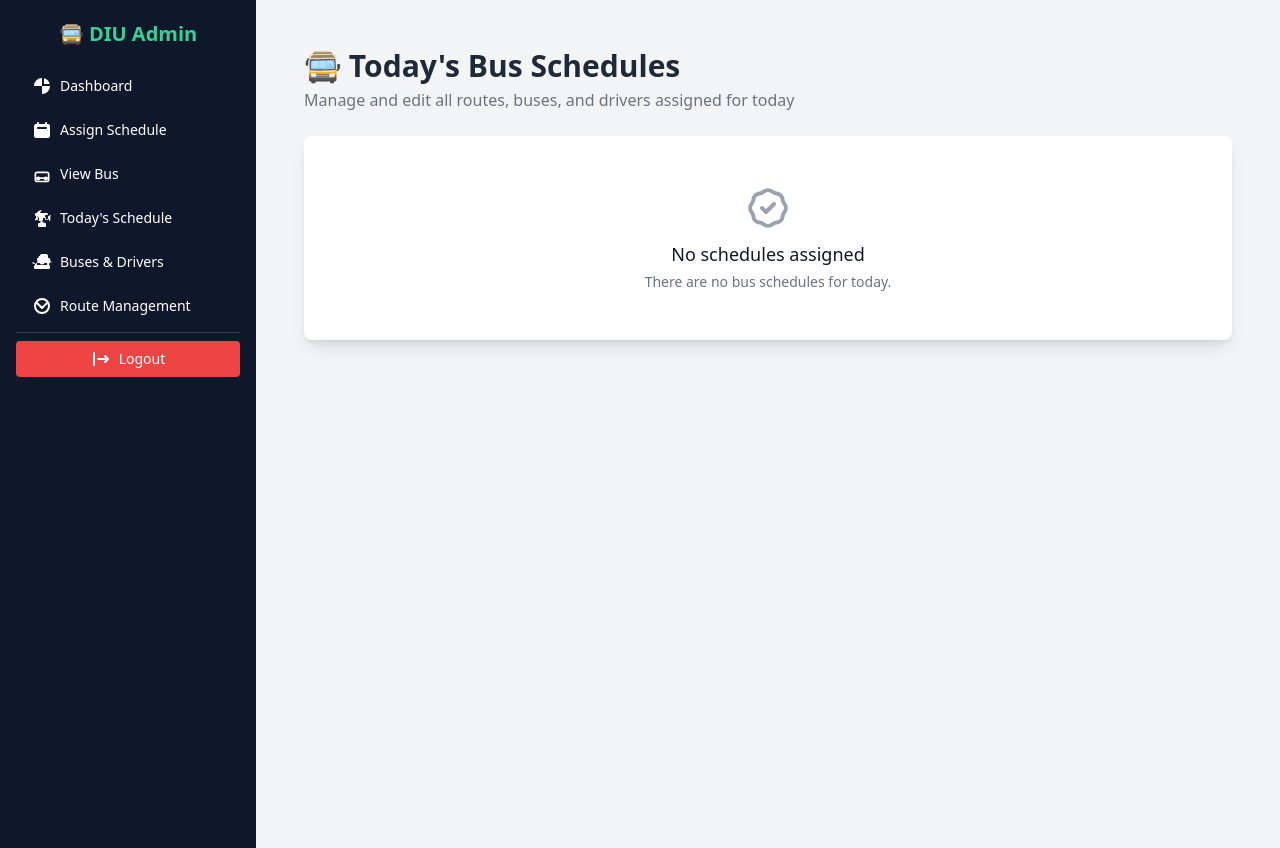
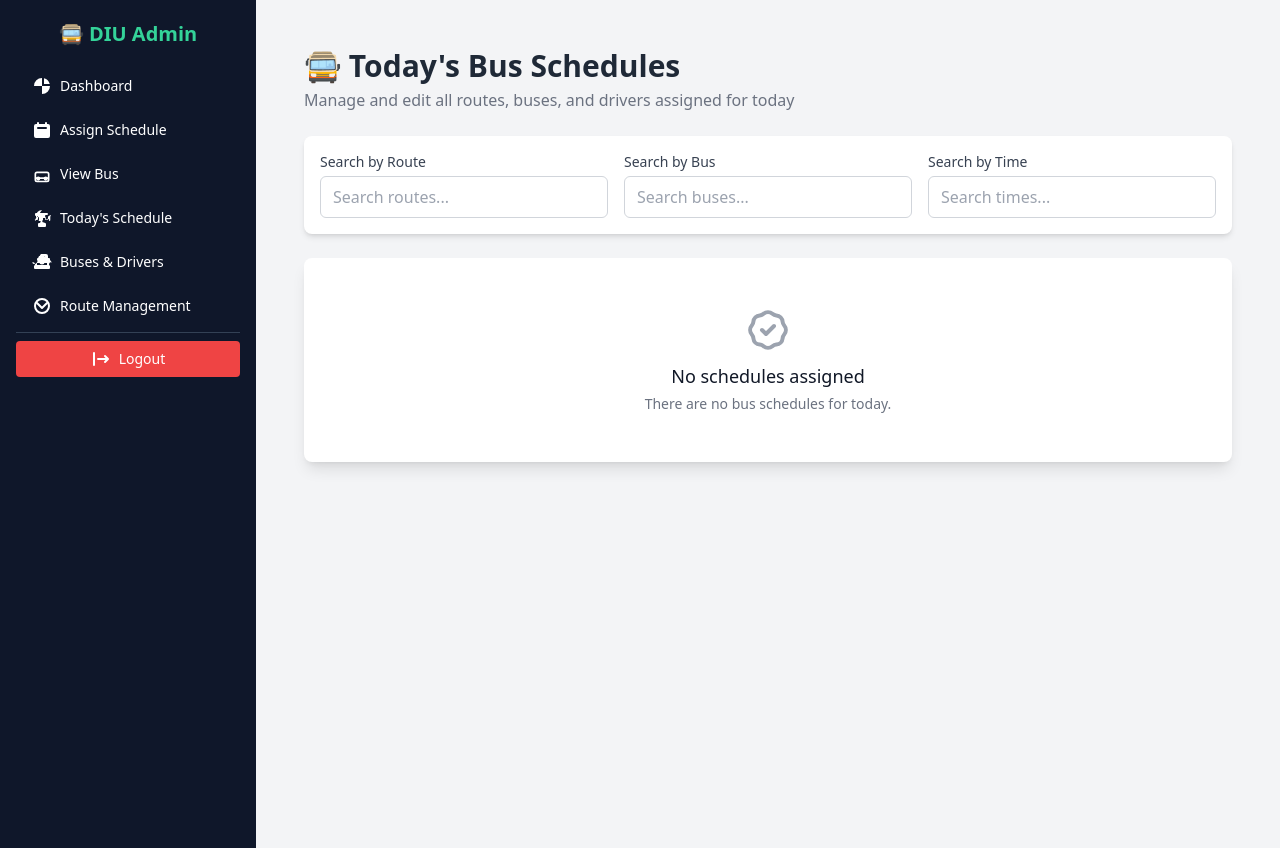
Before and after one commit to AbrarZaved/Transportation_System_by_Django, a Django app: page /today_schedules/ in a window 1280 px wide. Run offline with Django 5.2, Linux system fonts and the light colour scheme; the visitor is signed in with stand-in values (Sample User, id 1); data that the repository does not hold is empty; parts of the project's set-up code (start-up, migrations or seed data) failed here and were passed over; some libraries are stand-ins or nearby versions.

Commit message:
feat: Enhance scheduling features with trip type selection and client-side filtering

```diff
--- a/authentication/models.py
+++ b/authentication/models.py
@@ -52,6 +52,10 @@ class Supervisor(AbstractBaseUser):
 
     USERNAME_FIELD = "employee_id"
     REQUIRED_FIELDS = []
+
+    def save(self, *args, **kwargs):
+        self.password = make_password(self.password)
+        super().save(*args, **kwargs)
 
     def __str__(self):
         return self.email
--- a/templates/admin_kits/base.html
+++ b/templates/admin_kits/base.html
@@ -55,6 +55,7 @@
           </svg>
           Today's Schedule
         </a>
+        {% if request.user.is_superuser %}
         <a href="{% url 'manage_drivers_buses' %}" class="px-4 py-2 rounded hover:bg-slate-800 flex items-center gap-2">
           <svg xmlns="http://www.w3.org/2000/svg" class="h-5 w-5" viewBox="0 0 20 20" fill="currentColor">
             <path fill-rule="evenodd" d="M11.49 3.17c-.38-1.56-2.6-1.56-2.98 0a1.5 1.5 0 00-1.06 1.06c-1.56.38-1.56 2.6 0 2.98a1.5 1.5 0 001.06 1.06c.38 1.56 2.6 1.56 2.98 0a1.5 1.5 0 001.06-1.06c1.56-.38 1.56-2.6 0-2.98a1.5 1.5 0 00-1.06-1.06zM10 12.5a2.5 2.5 0 100-5 2.5 2.5 0 000 5z" clip-rule="evenodd" />
@@ -69,7 +70,7 @@
             </svg>
           Route Management
         </a>
-
+        {% endif %}
         <hr class="my-4 border-slate-700" />
         <a href="{% url 'logout' %}" class="mt-3 bg-red-500 hover:bg-red-600 px-4 py-2 rounded text-center text-sm flex items-center gap-2 justify-center">
           <svg xmlns="http://www.w3.org/2000/svg" class="h-5 w-5" viewBox="0 0 20 20" fill="currentColor">
--- a/templates/transport_manager/dashboard.html
+++ b/templates/transport_manager/dashboard.html
@@ -37,7 +37,7 @@
   <h3 class="text-base font-bold text-slate-800 mb-1">Today's Schedule</h3>
   <p class="text-xs text-slate-600">Get an overview of all bus schedules active for the current day. Monitor their status.</p>
   </a>
-
+  {% if request.user.is_superuser %}
   <a href="{% url "manage_drivers_buses" %}" class="bg-white rounded-lg p-3 shadow hover:shadow-md transition-all duration-300 transform hover:-translate-y-1 border border-purple-100">
     <div class="flex items-center justify-center w-8 h-8 bg-purple-500 text-white rounded-full mb-2">
       <svg xmlns="http://www.w3.org/2000/svg" class="h-5 w-5" fill="none" viewBox="0 0 24 24" stroke="currentColor" stroke-width="2">
@@ -59,6 +59,7 @@
   <h3 class="text-base font-bold text-slate-800 mb-1">Route Management</h3>
   <p class="text-xs text-slate-600">Add, view, and manage route details and assign them to specific drivers.</p>
   </a>
+  {% endif %}
 </div>
 
 <hr class="my-10 border-gray-200" />
--- a/templates/transport_manager/today_schedules.html
+++ b/templates/transport_manager/today_schedules.html
@@ -50,6 +50,39 @@
             <p class="text-gray-500 mt-1">Manage and edit all routes, buses, and drivers assigned for today</p>
         </div>
 
+        <!-- Search and Filter Section -->
+        <div class="bg-white rounded-lg shadow-md p-4 mb-6">
+            <div class="grid grid-cols-1 md:grid-cols-3 gap-4">
+                <div>
+                    <label class="block text-sm font-medium text-gray-700 mb-1">Search by Route</label>
+                    <input
+                        type="text"
+                        id="routeFilter"
+                        placeholder="Search routes..."
+                        class="w-full px-3 py-2 border border-gray-300 rounded-md focus:outline-none focus:ring-2 focus:ring-indigo-500 focus:border-indigo-500"
+                    />
+                </div>
+                <div>
+                    <label class="block text-sm font-medium text-gray-700 mb-1">Search by Bus</label>
+                    <input
+                        type="text"
+                        id="busFilter"
+                        placeholder="Search buses..."
+                        class="w-full px-3 py-2 border border-gray-300 rounded-md focus:outline-none focus:ring-2 focus:ring-indigo-500 focus:border-indigo-500"
+                    />
+                </div>
+                <div>
+                    <label class="block text-sm font-medium text-gray-700 mb-1">Search by Time</label>
+                    <input
+                        type="text"
+                        id="timeFilter"
+                        placeholder="Search times..."
+                        class="w-full px-3 py-2 border border-gray-300 rounded-md focus:outline-none focus:ring-2 focus:ring-indigo-500 focus:border-indigo-500"
+                    />
+                </div>
+            </div>
+        </div>
+
         <!-- Schedules Table Container -->
         <div class="bg-white shadow-lg rounded-lg overflow-hidden">
             {% if schedules %}
@@ -70,7 +103,10 @@
                     </thead>
                     <tbody class="divide-y divide-gray-200">
                         {% for schedule in schedules %}
-                        <tr class="hover:bg-gray-50 transition-colors duration-200">
+                        <tr class="schedule-row hover:bg-gray-50 transition-colors duration-200"
+                            data-route="{{ schedule.route.route_name|lower }}"
+                            data-bus="{{ schedule.bus.bus_tag|lower }} {{ schedule.bus.bus_name|lower }}"
+                            data-time="{{ schedule.departure_time|time:'h:i A'|lower }}">
                             <td class="px-4 py-3 text-sm font-medium text-gray-900">{{ forloop.counter }}</td>
                             <td class="px-4 py-3">
                                 <div class="text-sm font-medium text-indigo-600">{{ schedule.route.route_name }}</div>
@@ -243,6 +279,12 @@
                 <div>
                     <label class="block text-sm font-medium text-gray-700 mb-1">Departure Time</label>
                     <input type="time" id="departureTime" name="departure_time" required class="w-full px-3 py-2 border border-gray-300 rounded-md focus:outline-none focus:ring-2 focus:ring-indigo-500 focus:border-indigo-500">
+                    <div class="mt-2">
+                        <label class="flex items-center text-sm text-gray-600">
+                            <input type="checkbox" id="createNewTrip" name="create_new_trip" class="mr-2 rounded">
+                            <span>Create new trip if time is different (current trip will remain unchanged)</span>
+                        </label>
+                    </div>
                 </div>
 
                 <!-- Direction (Auto-updated based on route) -->
@@ -473,5 +515,35 @@
             closeDeleteModal();
         }
     });
+
+    // Client-side filtering functionality
+    function filterSchedules() {
+        const routeFilter = document.getElementById('routeFilter').value.toLowerCase();
+        const busFilter = document.getElementById('busFilter').value.toLowerCase();
+        const timeFilter = document.getElementById('timeFilter').value.toLowerCase();
+
+        const rows = document.querySelectorAll('.schedule-row');
+
+        rows.forEach(row => {
+            const routeData = row.getAttribute('data-route');
+            const busData = row.getAttribute('data-bus');
+            const timeData = row.getAttribute('data-time');
+
+            const matchesRoute = routeData.includes(routeFilter);
+            const matchesBus = busData.includes(busFilter);
+            const matchesTime = timeData.includes(timeFilter);
+
+            if (matchesRoute && matchesBus && matchesTime) {
+                row.style.display = '';
+            } else {
+                row.style.display = 'none';
+            }
+        });
+    }
+
+    // Add event listeners for filtering
+    document.getElementById('routeFilter').addEventListener('input', filterSchedules);
+    document.getElementById('busFilter').addEventListener('input', filterSchedules);
+    document.getElementById('timeFilter').addEventListener('input', filterSchedules);
 </script>
 {% endblock %}
--- a/transport_manager/views.py
+++ b/transport_manager/views.py
@@ -2,11 +2,12 @@ import json
 import os
 from datetime import datetime as dt_class, date, timedelta
 from django.contrib.auth import authenticate, login, logout
-from django.db.models import Q,F
+from django.db.models import Q, F
 from django.http import JsonResponse
 from django.shortcuts import redirect, render
 from django.contrib import messages
 from django.contrib.auth.decorators import login_required
+from django.utils.timezone import localtime
 import requests
 from rest_framework.views import csrf_exempt
 from transit_hub.forms import BusForm, DriverForm
@@ -82,11 +83,12 @@ def dashboard(request):
 @login_required(login_url="diu_admin")
 def today_schedules(request):
     current_time = datetime.now().replace(second=0, microsecond=0)
+    current_day = localtime().strftime("%A").lower()
     schedules = (
         Transportation_schedules.objects.select_related(
             "bus", "driver", "route", "helper"
         )
-        .filter(departure_time__gte=current_time)
+        .filter(departure_time__gte=current_time, days__contains=current_day)
         .order_by("departure_time")
     )
 
@@ -272,6 +274,7 @@ def assign_schedule(request):
         )  # Changed to getlist for multiple selections
         driver_id = request.POST.get("driver")
         helper_id = request.POST.get("helper")
+        trip_type = request.POST.get("trip_type", "one_time")
 
         # Validate that no more than 3 times are selected
         if len(selected_times) > 3:
@@ -313,12 +316,14 @@ def assign_schedule(request):
                         bus=bus_instance,
                         driver=driver_instance,
                         helper=helper_instance,
+                        trip_type=trip_type,
                         departure_time=datetime.strptime(
                             selected_time, "%I:%M %p"
                         ).time(),
                         from_dsc=(direction == "from_dsc"),
                         to_dsc=(direction == "to_dsc"),
                         schedule_status=True,
+                        days=localtime().strftime("%A").lower(),
                     )
                     driver_instance.total_buses_assigned += 1
                     driver_instance.save()
@@ -354,7 +359,7 @@ def assign_schedule(request):
 
     # Filter drivers who have less than 3 trips assigned today
     available_drivers = []
-    for driver in Driver.objects.filter(total_buses_assigned__lt=3):
+    for driver in Driver.objects.filter(bus_assigned=False):
         trip_count = Transportation_schedules.objects.filter(
             driver=driver, created_at__date=today
         ).count()
@@ -525,6 +530,7 @@ def edit_schedule(request):
         try:
             schedule_id = request.POST.get("schedule_id")
             schedule = Transportation_schedules.objects.get(schedule_id=schedule_id)
+            create_new_trip = request.POST.get("create_new_trip") == "on"
 
             # Store old values for comparison
             old_route = schedule.route
@@ -543,6 +549,45 @@ def edit_schedule(request):
             schedule_status = request.POST.get("schedule_status") == "true"
             from_dsc = request.POST.get("direction") == "from_dsc"
 
+            # Parse new departure time
+            new_departure_time = datetime.strptime(departure_time, "%H:%M").time()
+
+            # Check if time has changed and create_new_trip is checked
+            if create_new_trip and old_departure_time != new_departure_time:
+                # Create a new schedule with the new time
+                route = Route.objects.get(id=route_id) if route_id else schedule.route
+                bus = Bus.objects.get(id=bus_id) if bus_id else schedule.bus
+                driver = (
+                    Driver.objects.get(id=driver_id) if driver_id else schedule.driver
+                )
+                helper = Helper.objects.get(id=helper_id) if helper_id else None
+
+                Transportation_schedules.objects.create(
+                    route=route,
+                    bus=bus,
+                    driver=driver,
+                    helper=helper,
+                    trip_type=schedule.trip_type,
+                    departure_time=new_departure_time,
+                    from_dsc=from_dsc,
+                    to_dsc=not from_dsc,
+                    schedule_status=schedule_status,
+                )
+
+                # Send SMS for new trip
+                send_sms(driver, route, new_departure_time.strftime("%I:%M %p"), bus)
+                if helper:
+                    send_helper_sms(
+                        helper, route, new_departure_time.strftime("%I:%M %p"), bus
+                    )
+
+                messages.success(
+                    request,
+                    "New trip created successfully! Original trip remains unchanged.",
+                )
+                return redirect("today_schedules")
+
+            # Update the existing schedule (normal edit mode)
             # Update schedule fields
             if route_id:
                 schedule.route = Route.objects.get(id=route_id)
@@ -560,11 +605,9 @@ def edit_schedule(request):
                 schedule.helper = None
 
             if departure_time:
-                schedule.departure_time = datetime.strptime(
-                    departure_time, "%H:%M"
-                ).time()
+                schedule.departure_time = new_departure_time
                 # Recalculate estimated end time
-
+                from datetime import datetime as dt_class, date, timedelta
 
                 dt = dt_class.combine(date.today(), schedule.departure_time)
                 dt += timedelta(hours=3)
```
Also changed, not shown: templates/transport_manager/assign_schedule.html (+41 -3 lines).
